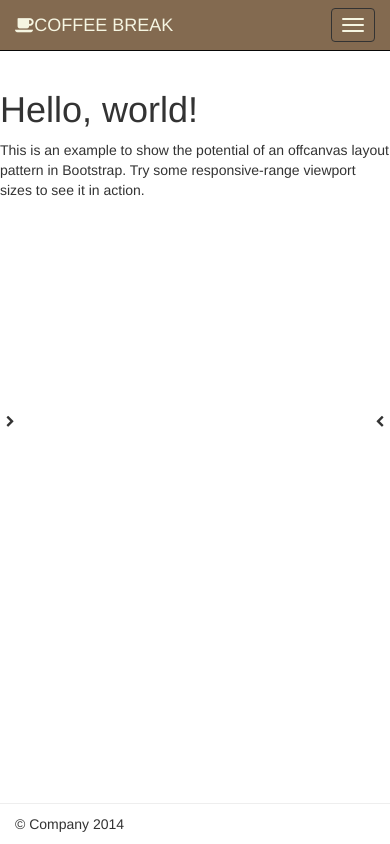
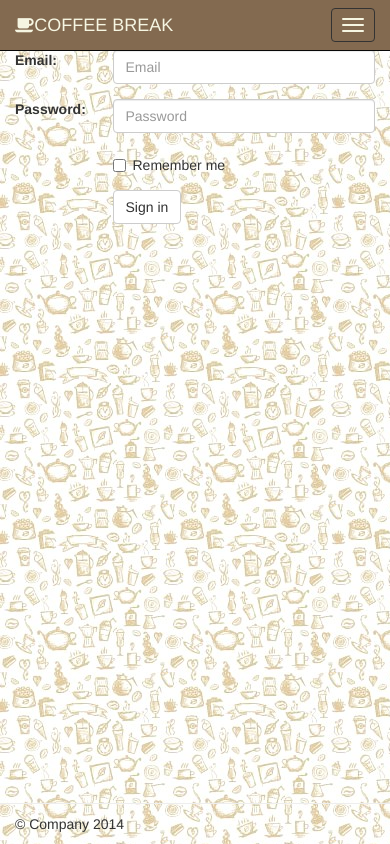
Before and after one commit to EvgeniZhibrik/my-maps, a plain HTML site: page app/index.html in a window 390 px wide. Drawn offline with Linux system fonts and the light colour scheme.

Commit message:
New background and first version of login-form

```diff
--- a/app/assets/css/style.css
+++ b/app/assets/css/style.css
@@ -17,6 +17,9 @@ body{
 body {
   padding-top: 70px;
   padding-bottom: 51px;
+  background: url(../img/background4.jpg);
+  background-position: left top;
+  background-repeat: repeat;
 }
 footer {
   padding: 0;
@@ -47,7 +50,8 @@ footer {
 	font-size: 1em;
 }
 
-#main-container{
+#main-container,
+#login-form{
   height: 100%;
   min-height: 300px;
   overflow: auto;
@@ -106,6 +110,10 @@ footer {
  */
 @media screen and (max-width: 767px) {
 
+  body{
+    padding-top: 50px;
+  }
+
   .btn-topmenu{
     width: 100%;
     border-left-style: none;
@@ -127,17 +135,33 @@ footer {
     padding-top: 0;
     padding-bottom: 20px;
     overflow-x: hidden;
-    overflow-y:auto;
+    overflow-y: hidden;
     min-height: 100%;
   }
 
   #left-sidebar,
   #data,
   #right-sidebar{
-    padding: 0;
+    padding-top: 0;
+    padding-bottom: 0;
   }
 
+  #data{
+    padding-right: 21px;
+    padding-left: 21px;
+  }
 
+  #left-sidebar,
+  #right-sidebar{
+    padding-left: 0;
+    padding-right:0;
+    overflow-y: auto;
+    border-radius: 0;
+  }
+
+  #user-info{
+    border-radius: 0;
+  }
 
   .row-offcanvas{
     position: relative;
--- a/app/index.html
+++ b/app/index.html
@@ -49,7 +49,42 @@
 		  	</div><!-- /.container -->
 		</nav><!-- /.navbar -->
 
-		<div class="container" id="main-container">
+		<div class="container" id="login-form">
+			<div class="row">
+				<form class="form-horizontal col-xs-12 col-sm-6 col-sm-offset-3">
+					<div class="form-group">
+						<label for="input-email" class="col-sm-4 col-xs-3 control-label">Email:</label>
+						<div class="col-xs-9 col-sm-8">
+							<input type="email" class="form-control" id="input-email" placeholder="Email">
+						</div>
+					</div>
+					<div class="form-group">
+						<label for="input-password" class="col-sm-4 col-xs-3 control-label">Password:</label>
+						<div class="col-xs-9 col-sm-8">
+							<input type="password" class="form-control" id="input-password" placeholder="Password">
+						</div>
+					</div>
+					<div class="form-group">
+						<div class="col-xs-offset-3 col-xs-9 col-sm-offset-4 col-sm-8">
+							<div class="checkbox">
+								<label>
+									<input type="checkbox"> Remember me
+								</label>
+							</div>
+						</div>
+					</div>
+					<div class="form-group">
+						<div class="col-xs-offset-3 col-xs-9 col-sm-offset-4 col-sm-8">
+							<button type="button" class="btn btn-default">Sign in</button>
+						</div>
+					</div>
+				</form>
+			</div>
+		</div>
+
+
+
+		<div class="container" id="main-container" style="display:none;">
 			<div class="row row-offcanvas">
 				<div class="col-xs-12 col-sm-3 sidebar-offcanvas-left" id="left-sidebar">
 		            	<button type="button" class="pull-right visible-xs btn btn-offcanvas-right btn-xs " data-toggle="offcanvas2" ><i class="fa fa-chevron-left icon-offcanvas"></i></button>
```
Also changed, not shown: app/assets/img/background1.jpg (added), app/assets/img/background2.jpg (added), app/assets/img/background3.jpg (added), app/assets/img/background4.jpg (added).
